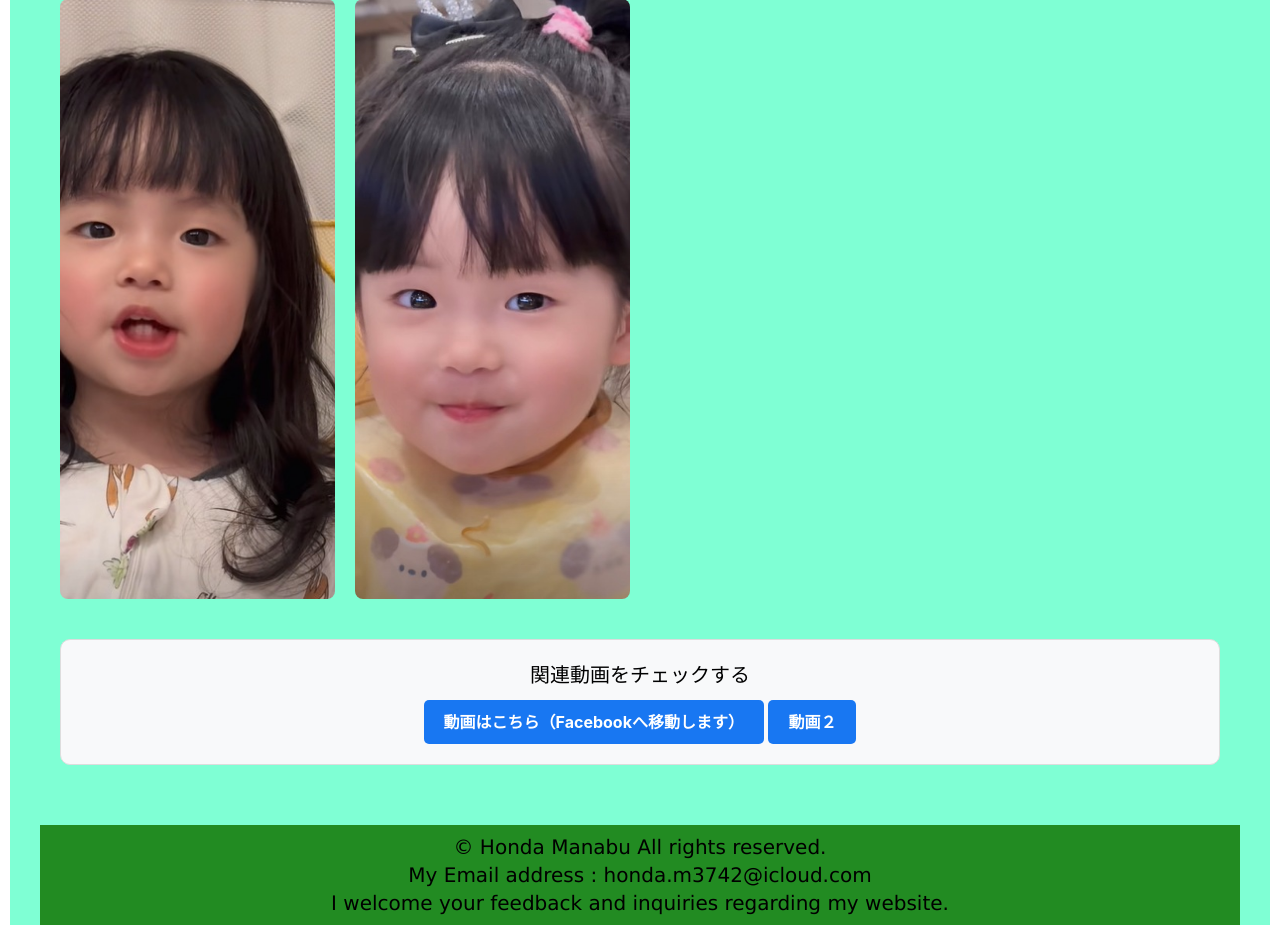
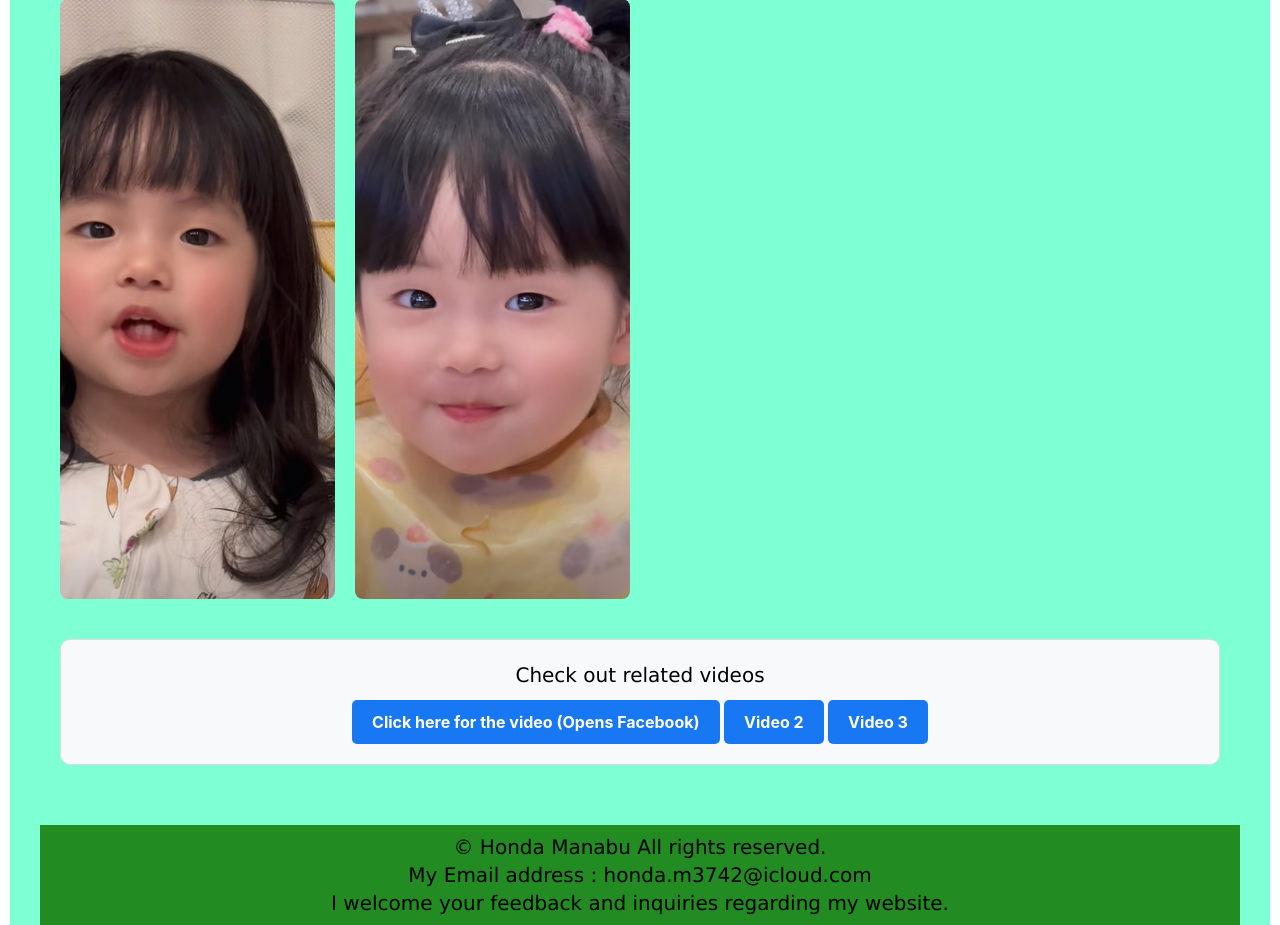
Before and after one commit to Honda-Manabu/my-django-app, a Django app: page /taste/ in a window 1280 px wide. Shown: the part 196-1121 px from the top of the page. Run offline with Django 5.2, Linux system fonts and the light colour scheme; some web fonts are replaced.

Commit message:
fukkyuu4

```diff
--- a/docker-compose.yml
+++ b/docker-compose.yml
@@ -15,7 +15,7 @@ services:
     env_file:
       - .env
     command: >
-      sh -c "python manage.py migrate --noinput && python manage.py runserver 0.0.0.0:8000"
+      sh -c "python manage.py collectstatic --noinput && python manage.py migrate --noinput && python manage.py runserver 0.0.0.0:8000 --insecure"
     ports:
       - "8001:8000"
     volumes:
--- a/homepage/templates/homepage/ms_tastcho.html
+++ b/homepage/templates/homepage/ms_tastcho.html
@@ -66,7 +66,7 @@
 
 <main>
     <div id="tastcho-content">
-        <h2 id="tastcho-title">お気に入り / Favorites</h2>
+        <h2 id="tastcho-title">Favorites</h2>
 
         <div class="image-gallery">
             <div class="image-item">
@@ -75,21 +75,31 @@
             <div class="image-item">
                 <img src="{% static 'homepage/images/一只小碗碗1.jpg' %}" alt="一只小碗碗1">
             </div>
-            </div>
+        </div>
 
         <div class="external-link-section">
-            <p style="margin-bottom: 10px;">関連動画をチェックする</p>
+            <p id="tastcho-video-heading" style="margin-bottom: 10px;">Check out related videos</p>
+
             <a href="https://www.facebook.com/share/r/1H6rc6iCKJ/"
                target="_blank"
                rel="noopener noreferrer"
+               id="tastcho-link-fb1"
                class="fb-link-button">
-                動画はこちら（Facebookへ移動します）
+                Click here for the video (Opens Facebook)
             </a>
             <a href="https://www.facebook.com/reel/24671949649169344"
                target="_blank"
                rel="noopener noreferrer"
+               id="tastcho-link-fb2"
                class="fb-link-button">
-                動画２
+                Video 2
+            </a>
+            <a href="https://www.facebook.com/reel/2072931476771856"
+               target="_blank"
+               rel="noopener noreferrer"
+               id="tastcho-link-fb3"
+               class="fb-link-button">
+                Video 3
             </a>
         </div>
     </div>
@@ -98,11 +108,25 @@
 <script>
     function switchLanguage(lang) {
         const titleElement = document.getElementById('tastcho-title');
+        const headingElement = document.getElementById('tastcho-video-heading');
+        const linkFb1 = document.getElementById('tastcho-link-fb1');
+        const linkFb2 = document.getElementById('tastcho-link-fb2');
+        const linkFb3 = document.getElementById('tastcho-link-fb3');
+
+        if (!titleElement) return;
 
         if (lang === 'ja') {
             titleElement.innerText = 'お気に入り';
-        } else if (lang === 'en') {
+            headingElement.innerText = '関連動画をチェックする';
+            linkFb1.innerText = '動画はこちら（Facebookへ移動します）';
+            linkFb2.innerText = '動画２';
+            linkFb3.innerText = '動画３';
+        } else {
             titleElement.innerText = 'Favorites';
+            headingElement.innerText = 'Check out related videos';
+            linkFb1.innerText = 'Click here for the video (Opens Facebook)';
+            linkFb2.innerText = 'Video 2';
+            linkFb3.innerText = 'Video 3';
         }
     }
 </script>
--- a/my_django_project/settings.py
+++ b/my_django_project/settings.py
@@ -32,6 +32,7 @@ SECRET_KEY = os.environ.get("DJANGO_SECRET_KEY", "fallback-secret-key")
 # SECURITY WARNING: don't run with debug turned on in production!
 #DEBUG = os.environ.get("DJANGO_DEBUG", "False") == "True"
 #DEBUG = True
+IS_LOCAL = os.environ.get('IS_LOCAL', 'False') == 'True'
 
 ALLOWED_HOSTS = [
     'blog-michaeljp.net',
@@ -104,12 +105,11 @@ if DJANGO_DEBUG:
 else:
     # プロキシ経由のHTTPS接続を正しく判定するための設定
     SECURE_PROXY_SSL_HEADER = ('HTTP_X_FORWARDED_PROTO', 'https')
-    SECURE_SSL_REDIRECT = True
+    SECURE_SSL_REDIRECT = not IS_LOCAL
     SESSION_COOKIE_SECURE = True
     CSRF_COOKIE_SECURE = True
     SECURE_HSTS_SECONDS = 31536000
 
-IS_LOCAL = os.environ.get('IS_LOCAL', 'False') == 'True'
 # Database
 # https://docs.djangoproject.com/en/5.2/ref/settings/#databases
 
--- a/my_django_project/urls.py
+++ b/my_django_project/urls.py
@@ -17,7 +17,7 @@ Including another URLconf
 from django.contrib import admin
 from django.urls import path, include
 from django.conf import settings
-from django.conf.urls.static import static
+from django.views.static import serve
 from homepage.views import contact_view, contact_send
 
 urlpatterns = [
@@ -28,7 +28,7 @@ urlpatterns = [
     path('contact/send/', contact_send, name='contact_send'),
 ]
 
-if not settings.DEBUG and getattr(settings, 'IS_LOCAL', False):
+if not settings.DEBUG and settings.IS_LOCAL:
     urlpatterns += [
-        re_path(r'^static/(?P<path>.*)$', serve, {'document_root': settings.STATIC_ROOT}),
-    ]
+        path('static/<path:path>', serve, {'document_root': settings.STATIC_ROOT}),
+   ]
```
